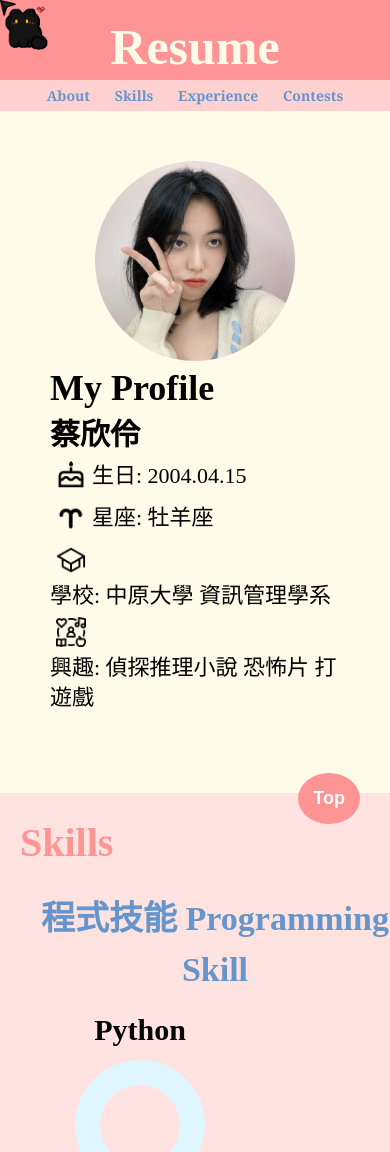
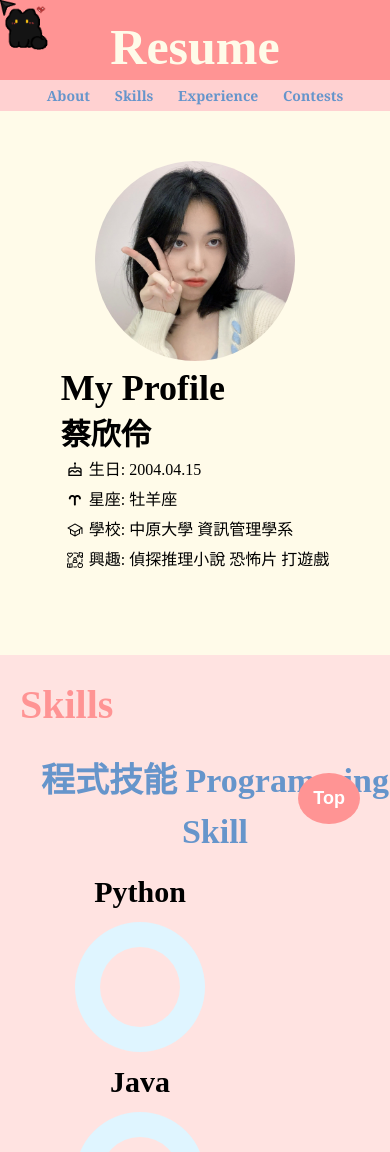
Before and after one commit to AmyTsai415/amytsai.resume.github.io, a plain HTML site: page index.html in a window 390 px wide. Shown: the top 1152 px of the page. Drawn offline with Linux system fonts and the light colour scheme.

Commit message:
Update style.css

```diff
--- a/assets/style.css
+++ b/assets/style.css
@@ -679,12 +679,17 @@ footer {
         margin-left: 0;
     }
 
+    .icon_img {
+        width: 16px;
+        height: 16px;
+    }
+
     .info:nth-of-type(1),
     .info:nth-of-type(2),
     .info:nth-of-type(3),
     .info:nth-of-type(4) {
         font-family: 標楷體;
-        font-size: 22px;
+        font-size: 16px;
         font-weight: normal;
         line-height: 30px;
     }
```
